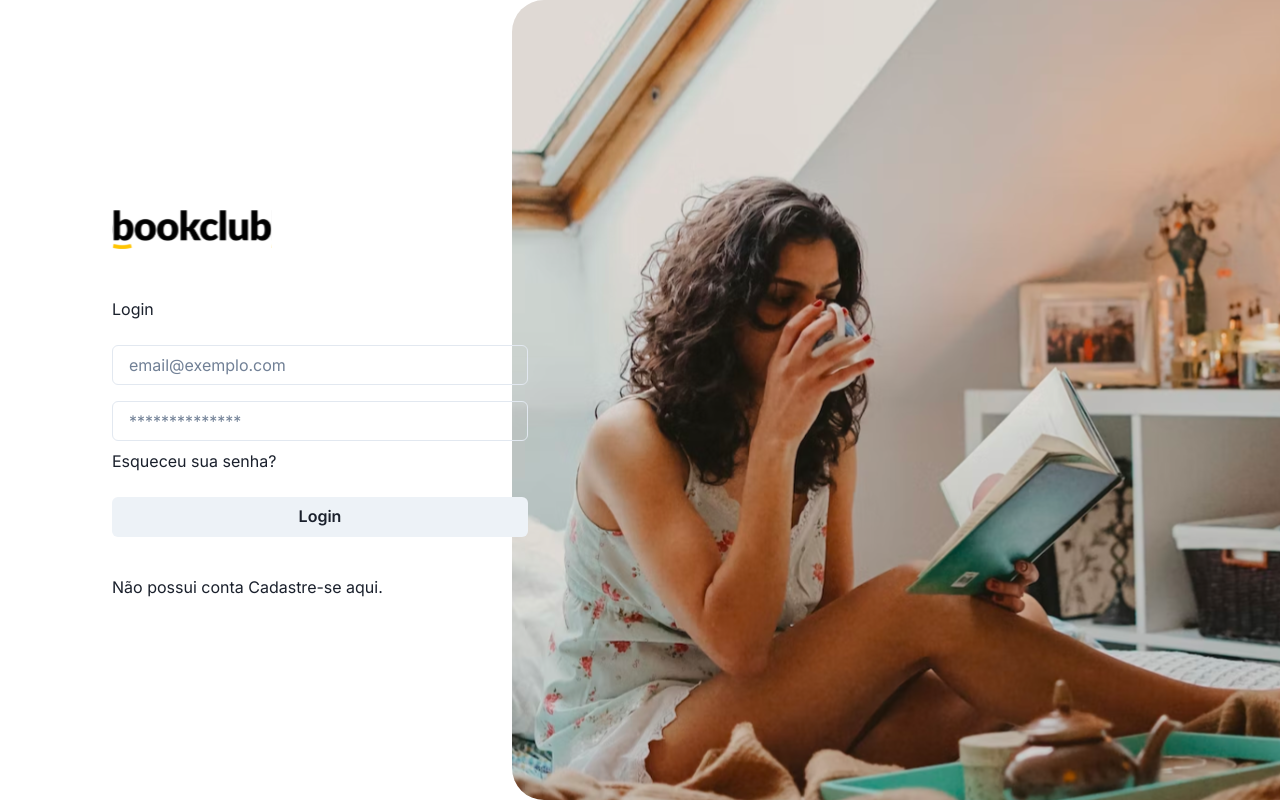
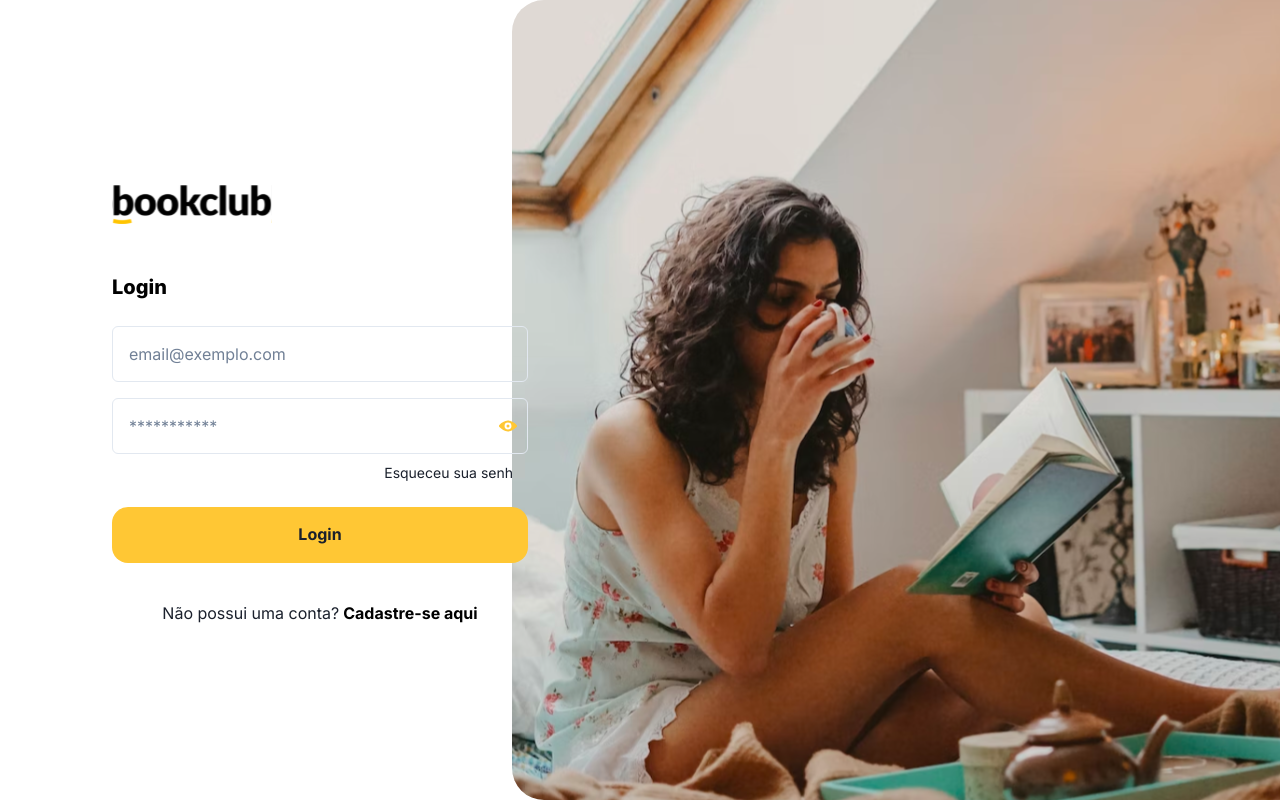
Before and after one commit to DiogoPaess/bookclub-web, a React (Create React App) app: page / in a window 1280 px wide. Built offline with nearby package versions, Linux system fonts and the light colour scheme.

Commit message:
feat:finish login screen UI

```diff
--- a/package.json
+++ b/package.json
@@ -3,6 +3,7 @@
   "version": "0.1.0",
   "private": true,
   "dependencies": {
+    "@chakra-ui/icons": "^2.0.19",
     "@chakra-ui/react": "^2.7.0",
     "@emotion/react": "^11.11.0",
     "@emotion/styled": "^11.11.0",
--- /dev/null
+++ b/src/components/atoms/Button.js
@@ -0,0 +1,17 @@
+import { Button as ChakraButton } from '@chakra-ui/react'
+
+export const Button = ({ children, ...props }) => (
+  <ChakraButton
+    fontSize="16px"
+    fontWeight="bold"
+    borderRadius="16px"
+    h="56px"
+    bg="brand.primary"
+    _hover={{
+      bg: 'brand.primary'
+    }}
+    {...props}
+  >
+    {children}
+  </ChakraButton>
+)
--- /dev/null
+++ b/src/components/atoms/Link.js
@@ -0,0 +1,25 @@
+import { Link as ChakraLink, Flex } from '@chakra-ui/react'
+
+export const Link = ({ children, props }) => (
+  <ChakraLink fontSize="14px" color="brand.darkGrey" {...props}>
+    {children}
+  </ChakraLink>
+)
+
+Link.Action = ({ text, actionText, ...props }) => (
+  <Flex w="100%" alignItems="center" justifyContent="center">
+    <ChakraLink mr="4px" fontSize="16px" color="brand.darkGrey" {...props}>
+      {text}
+    </ChakraLink>
+    <ChakraLink
+      fontWeight="bold"
+      fontSize="16px"
+      color="brand.black"
+      {...props}
+    >
+      {actionText}
+    </ChakraLink>
+  </Flex>
+)
+
+Link.Action.displayName = 'LinkAction'
--- /dev/null
+++ b/src/components/atoms/Text.js
@@ -0,0 +1,18 @@
+import { Text as ChakraText } from '@chakra-ui/react'
+
+export const Text = ({ children, ...props }) => (
+  <ChakraText {...props}>{children}</ChakraText>
+)
+
+Text.ScreenTitle = ({ children, ...props }) => (
+  <ChakraText
+    color="brand.black"
+    fontWeight="extrabold"
+    fontSize="20px"
+    {...props}
+  >
+    {children}
+  </ChakraText>
+)
+
+Text.ScreenTitle.displayName = 'ScreenTitle'
--- /dev/null
+++ b/src/components/atoms/index.js
@@ -0,0 +1,3 @@
+export * from './Text'
+export * from './Link'
+export * from './Button'
--- /dev/null
+++ b/src/components/index.js
@@ -0,0 +1,2 @@
+export * from './atoms'
+export * from './molecules'
--- /dev/null
+++ b/src/components/molecules/Input.js
@@ -0,0 +1,60 @@
+import { useState } from 'react'
+import {
+  Input as ChakraInput,
+  InputGroup,
+  InputRightElement,
+  Button
+} from '@chakra-ui/react'
+import { ViewIcon, ViewOffIcon } from '@chakra-ui/icons'
+
+export const Input = (props) => (
+  <ChakraInput
+    h="56px"
+    fontSize="16px"
+    focusBorderColor="brand.primary"
+    {...props}
+  />
+)
+
+Input.Password = (props) => {
+  const [show, setShow] = useState(false)
+  const handleClick = () => setShow(!show)
+  return (
+    <InputGroup
+      display="flex"
+      alignItems="center"
+      justifyContent="center"
+      h="56px"
+      size="md"
+      {...props}
+    >
+      <Input
+        focusBorderColor="brand.primary"
+        pr="4.5rem"
+        fontSize="16px"
+        type={show ? 'text' : 'password'}
+        placeholder="***********"
+      />
+      <InputRightElement h="100%">
+        <Button
+          bg="transparent"
+          _hover={{ bg: 'transparent' }}
+          h="1.75rem"
+          size="sm"
+          onClick={handleClick}
+          display="flex"
+          alignItems="center"
+          justifyContent="center"
+        >
+          {show ? (
+            <ViewOffIcon boxSize="18px" color="brand.primary" />
+          ) : (
+            <ViewIcon boxSize="18px" color="brand.primary" />
+          )}
+        </Button>
+      </InputRightElement>
+    </InputGroup>
+  )
+}
+
+Input.Password.displayName = 'InputPassword'
--- /dev/null
+++ b/src/components/molecules/index.js
@@ -0,0 +1 @@
+export * from './Input'
--- a/src/modeles/unauthenticated/screens/Login/index.js
+++ b/src/modeles/unauthenticated/screens/Login/index.js
@@ -1,4 +1,5 @@
-import { Flex, Img, Text, Input, Link, Button } from '@chakra-ui/react'
+import { Flex, Img } from '@chakra-ui/react'
+import { Text, Input, Link, Button } from 'components'
 
 export const LoginScreen = () => {
   return (
@@ -13,12 +14,25 @@
       >
         <Flex flexDir="column" w="416px">
           <Img src="/img/logo.svg.svg" alt="BookClub Logo" w="160px" h="48px" />
-          <Text mt="48px">Login</Text>
+          <Text.ScreenTitle mt="48px">Login</Text.ScreenTitle>
           <Input mt="24px" placeholder="email@exemplo.com" />
-          <Input mt="16px" placeholder="**************" />
-          <Link mt="8px">Esqueceu sua senha?</Link>
+          <Input.Password mt="16px" placeholder="**************" />
+
+          <Flex
+            mt="8px"
+            w="100%"
+            alignItems="flex-end"
+            justifyContent="flex-end"
+          >
+            <Link>Esqueceu sua senha?</Link>
+          </Flex>
+
           <Button mt="24px">Login</Button>
-          <Link mt="38px">Não possui conta Cadastre-se aqui.</Link>
+          <Link.Action
+            mt="38px"
+            text="Não possui uma conta?"
+            actionText="Cadastre-se aqui"
+          />
         </Flex>
       </Flex>
       <Flex
```
Also changed, not shown: 1 other file (tests, documents, lock files or other folders).
